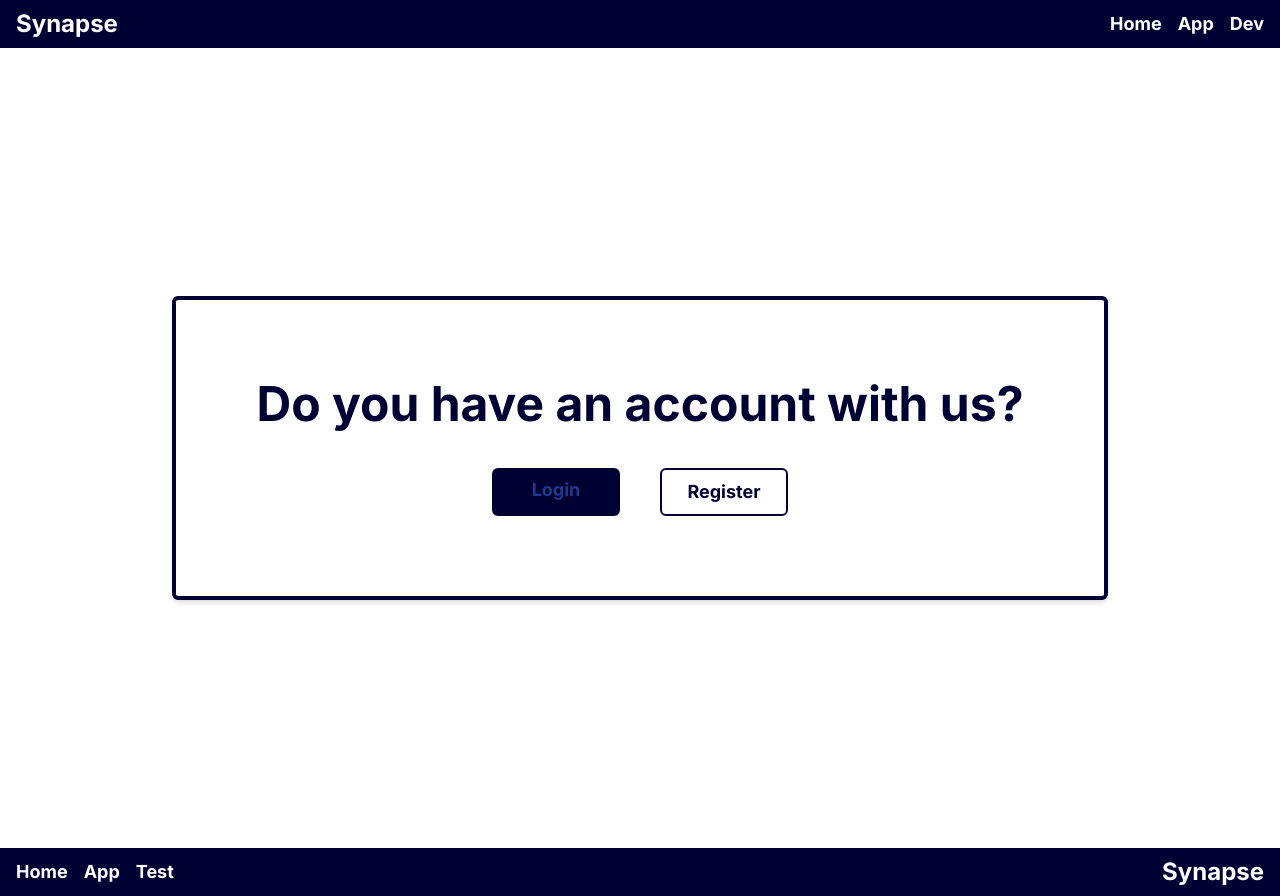
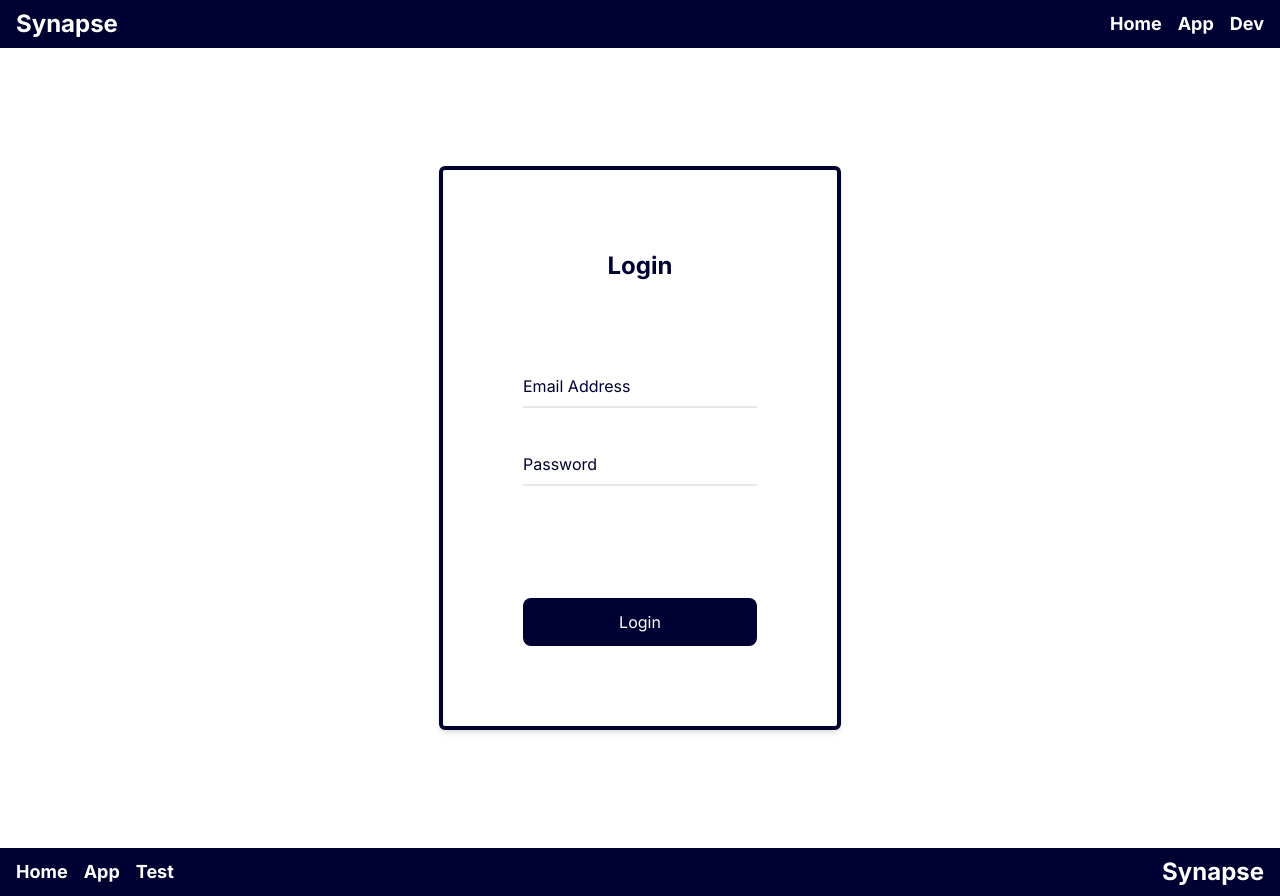
Before and after one commit to rintendou/Synapse, a React (Vite) app in the folder client/: page /login in a window 1280 px wide. Built offline with nearby package versions, Linux system fonts and the light colour scheme.

Commit message:
Implement the LoginForm component

```diff
--- a/client/src/components/routes/login/LoginForm.tsx
+++ b/client/src/components/routes/login/LoginForm.tsx
@@ -1,25 +1,26 @@
 import Card from "../../ui/Card"
-import Overview from "../../ui/Overview"
-import RouterLink from "../../ui/RouterLink"
+import StyledButton from "../../ui/StyledButton"
+import StyledInput from "../../ui/StyledInput"
 
 const LoginForm = () => {
+  const loginUserHandler = () => {}
+
   return (
-    <Card twClasses="w-fit mx-auto p-20 border-4 border-secondary ">
-      <Overview twClasses="space-y-10">
-        <h1 className="text-5xl font-bold">Do you have an account with us?</h1>
-        <div className="flex flex-row gap-10 justify-center">
-          <RouterLink
-            to="/login"
-            routerLinkText="Login"
-            twClasses="w-32 font-bold text-lg text-primary bg-secondary rounded-md py-2"
-          />
-          <RouterLink
-            to="/register"
-            routerLinkText="Register"
-            twClasses="w-32 font-bold text-lg text-secondary bg-primary rounded-md py-2 border-2 border-secondary"
-          />
-        </div>
-      </Overview>
+    <Card twClasses="w-fit mx-auto p-20 border-4 border-secondary space-y-20">
+      <h1 className="text-2xl font-bold text-center">Login</h1>
+      <div className="flex flex-col">
+        <StyledInput
+          name="Email Address"
+          type="email"
+          placeholder="Email Address"
+        />
+        <StyledInput name="Password" type="password" placeholder="Password" />
+      </div>
+      <StyledButton
+        buttonText="Login"
+        twClasses="w-full py-3"
+        onClick={loginUserHandler}
+      />
     </Card>
   )
 }
```
